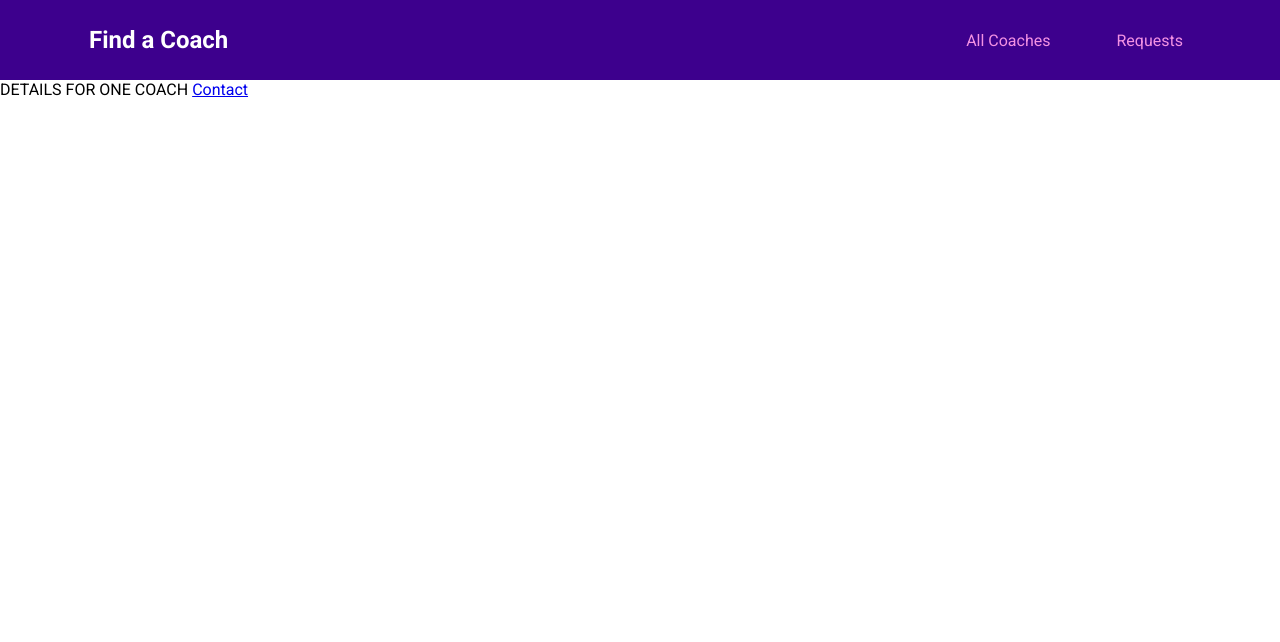
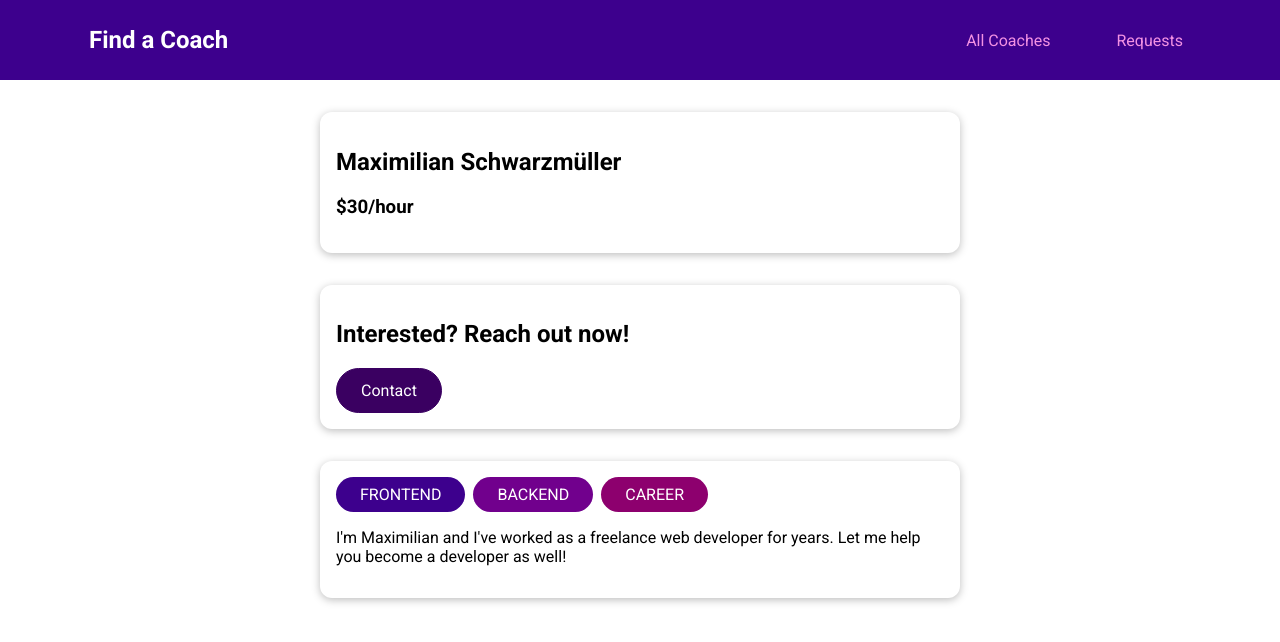
Before and after one commit to PfMartin/Find-a-Coach, a Vue app: page /coaches/c1 in a window 1280 px wide. Shown: the top 642 px of the page. Built offline with nearby package versions, Linux system fonts and the light colour scheme.

Commit message:
Finished the Detail Page for Coaches

```diff
--- a/src/pages/coaches/CoachDetail.vue
+++ b/src/pages/coaches/CoachDetail.vue
@@ -1,11 +1,63 @@
 <template lang="html">
-  DETAILS FOR ONE COACH
-  <router-view></router-view>
-  <router-link to="/coaches/c1/contact">Contact</router-link>
+  <section>
+    <base-card>
+      <h2>{{ fullName }}</h2>
+      <h3>${{ rate }}/hour</h3>
+    </base-card>
+  </section>
+  <section>
+    <base-card>
+      <header>
+        <h2>Interested? Reach out now!</h2>
+        <base-button link :to="contactLink">Contact</base-button>
+      </header>
+      <router-view></router-view>
+    </base-card>
+  </section>
+  <section>
+    <base-card>
+      <base-badge
+        v-for="area in areas"
+        :key="area"
+        :type="area"
+        :title="area"
+      ></base-badge>
+      <p>{{ description }}</p>
+    </base-card>
+  </section>
 </template>
 
 <script>
-export default {};
+export default {
+  props: ['id'],
+  data() {
+    return {
+      selectedCoach: null,
+    };
+  },
+  computed: {
+    fullName() {
+      return `${this.selectedCoach.firstName} ${this.selectedCoach.lastName}`;
+    },
+    contactLink() {
+      return `${this.$route.path}/${this.id}/contact`;
+    },
+    areas() {
+      return this.selectedCoach.areas;
+    },
+    rate() {
+      return this.selectedCoach.hourlyRate;
+    },
+    description() {
+      return this.selectedCoach.description;
+    },
+  },
+  created() {
+    this.selectedCoach = this.$store.getters['coaches/coaches'].find(
+      (coach) => coach.id === this.id
+    );
+  },
+};
 </script>
 
 <style lang="css" scoped></style>
--- a/src/router.js
+++ b/src/router.js
@@ -21,6 +21,7 @@
     {
       path: '/coaches/:id',
       component: CoachDetail,
+      props: true,
       children: [
         {
           path: 'contact',
```
